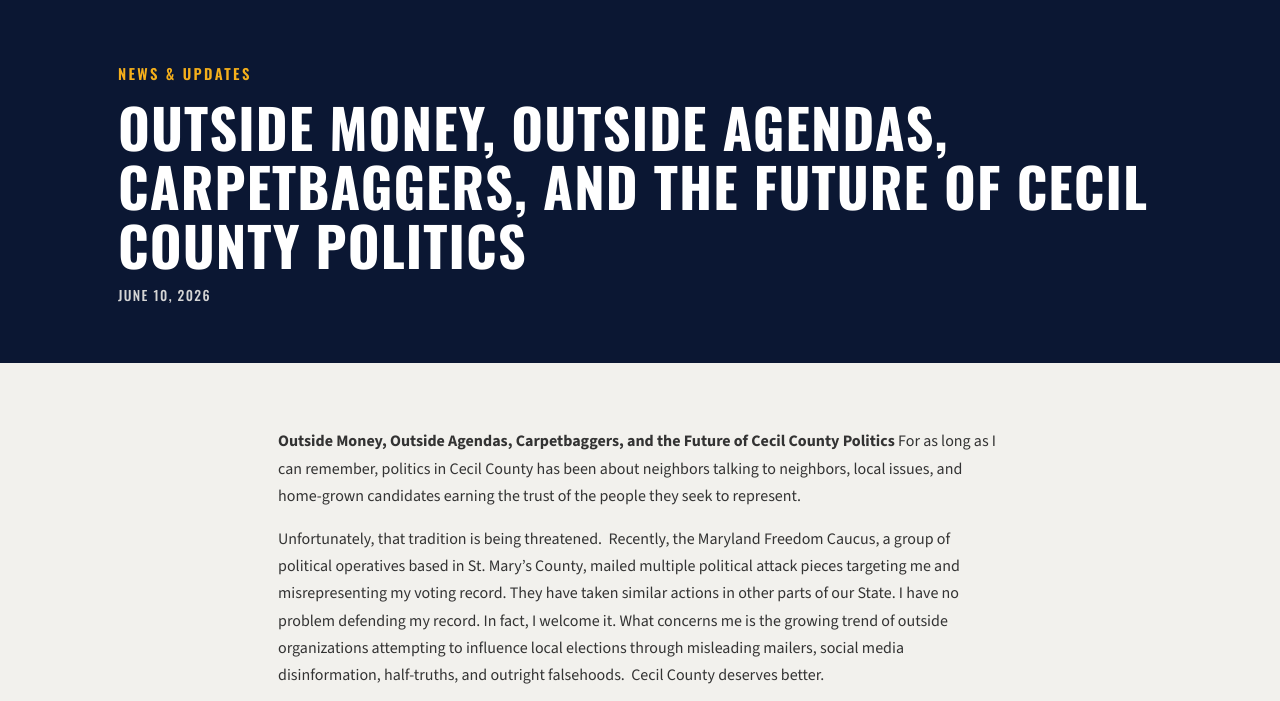
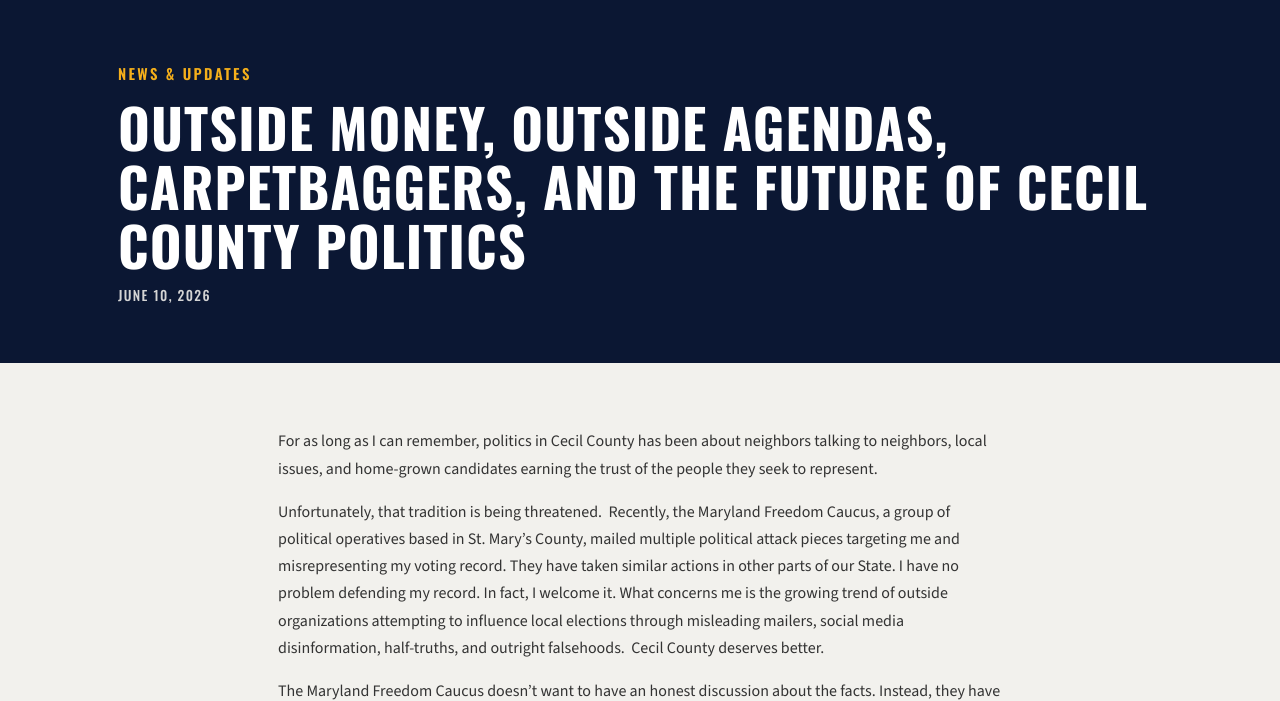
Before and after one commit to apl-lab/kevin-hornberger-website, an Eleventy site: page content/news/2026-06-10-outside2026.md in a window 1280 px wide. Shown: the part 104-805 px from the top of the page. Built offline with nearby package versions, Linux system fonts and the light colour scheme; Eleventy itself is replaced by a stand-in of ours; files that its build step writes are made by us from their sources.

Commit message:
Update News Post “2026-06-10-outside2026”

```diff
--- a/content/news/2026-06-10-outside2026.md
+++ b/content/news/2026-06-10-outside2026.md
@@ -7,8 +7,6 @@ categories:
 slug: outside2026
 type: original
 ---
-**Outside Money, Outside Agendas, Carpetbaggers, and
-the Future of Cecil County Politics**
 For as long as I can remember, politics in Cecil County has been about neighbors talking to neighbors, local issues, and home-grown candidates earning the trust of the people they seek to represent.
 
 Unfortunately, that tradition is being threatened.  Recently, the Maryland Freedom Caucus, a group of political operatives based in St. Mary’s County, mailed multiple political attack pieces targeting me and misrepresenting my voting record. They have taken similar actions in other parts of our State. I have no problem defending my record. In fact, I welcome it. What concerns me is the growing trend of outside organizations attempting to influence local elections through misleading mailers, social media disinformation, half-truths, and outright falsehoods.  Cecil County deserves better.
```
